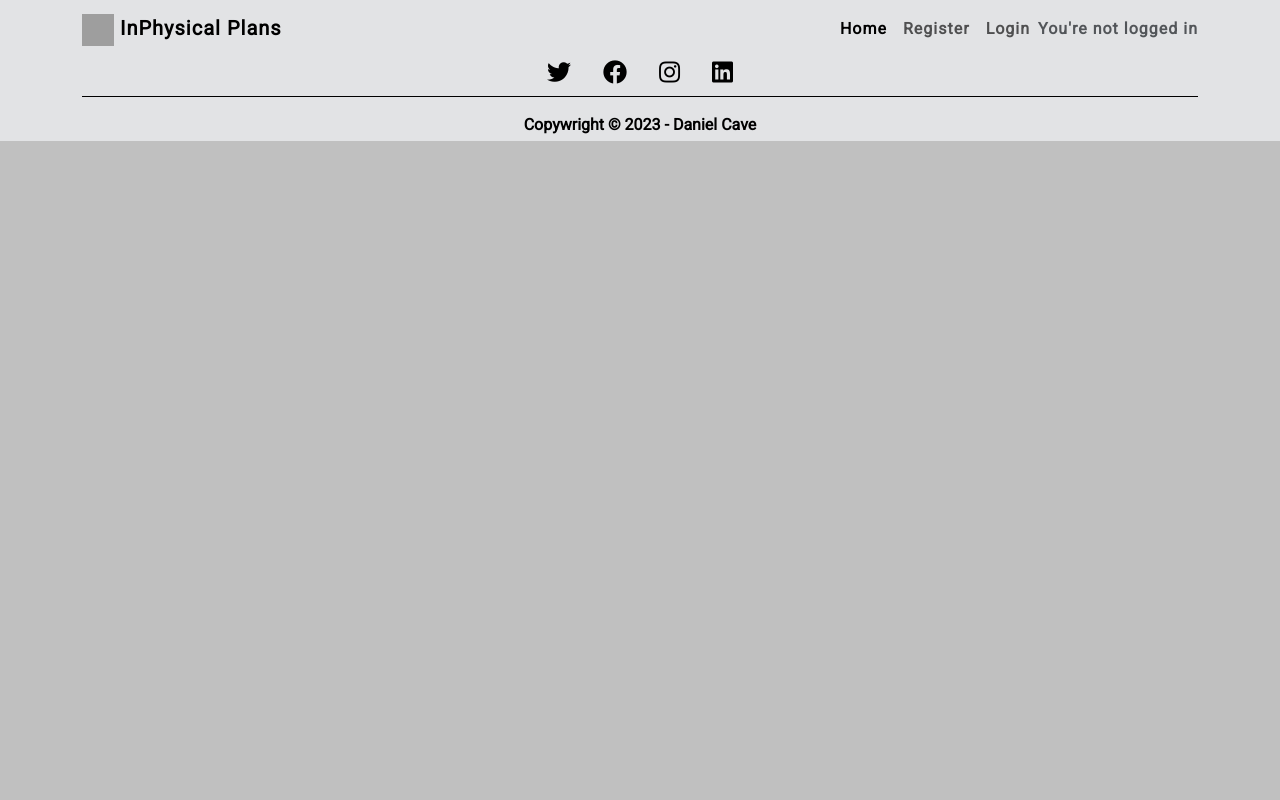
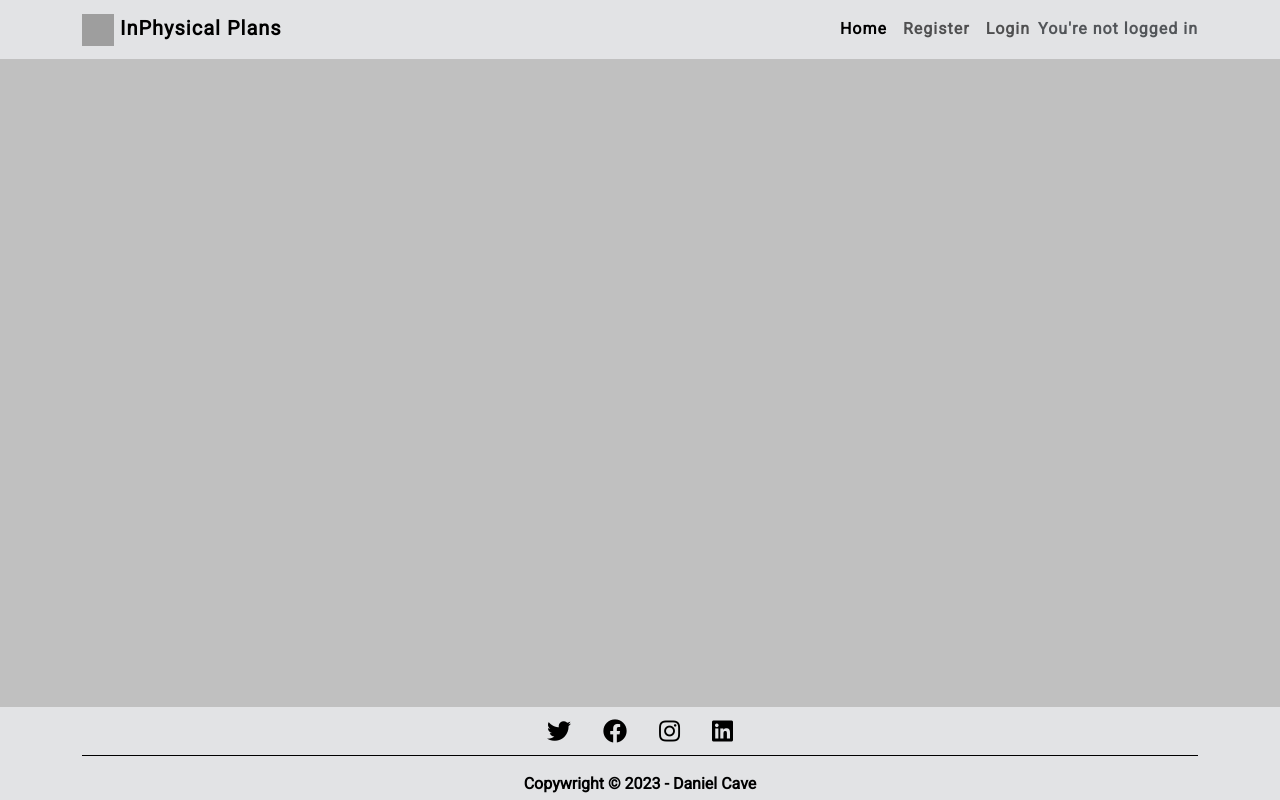
Before and after one commit to danieljcave/inphysical-plans, a Django app: page / in a window 1280 px wide. Run offline with Django 3.2, Linux system fonts and the light colour scheme; data that the repository does not hold is empty; grey boxes are pictures that could not be loaded.

Commit message:
update footer fixed bottom class

```diff
--- a/static/css/style.css
+++ b/static/css/style.css
@@ -3,6 +3,7 @@ body {
     font-family: "Roboto", sans-serif;
     font-weight: 600;
     padding-top: 3rem;
+    padding-bottom: 5.5rem;
 }
 
 /* Navbar */
--- a/templates/base.html
+++ b/templates/base.html
@@ -112,7 +112,7 @@
     </main>
 
     <!-- Footer -->
-    <footer class="footer mt-auto py-1 bg-secondary-subtle">
+    <footer class="footer mt-auto py-1 bg-secondary-subtle fixed-bottom">
         <div class="container">
             <ul class="nav justify-content-center mb-3 footer-break">
                 <li class="nav-item">
```
